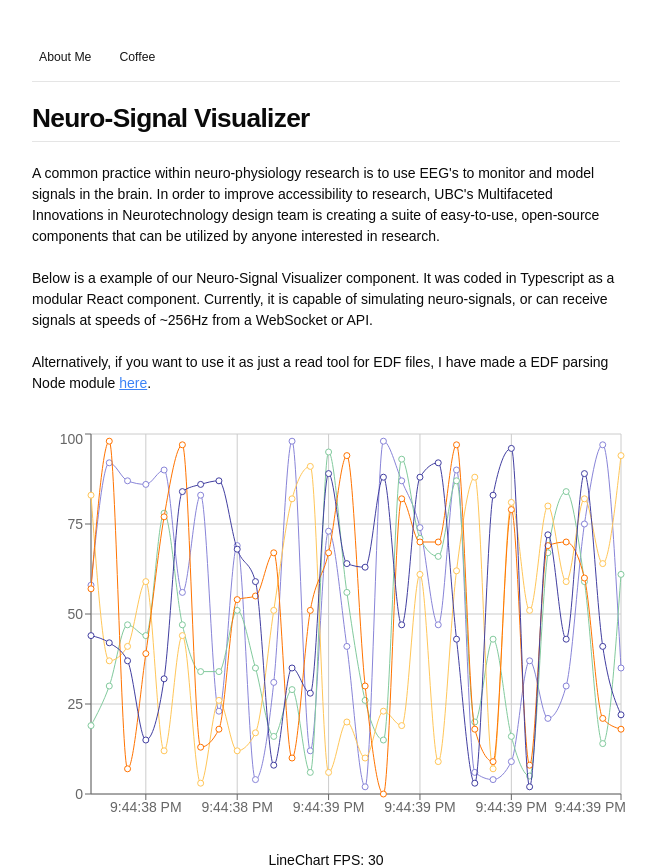
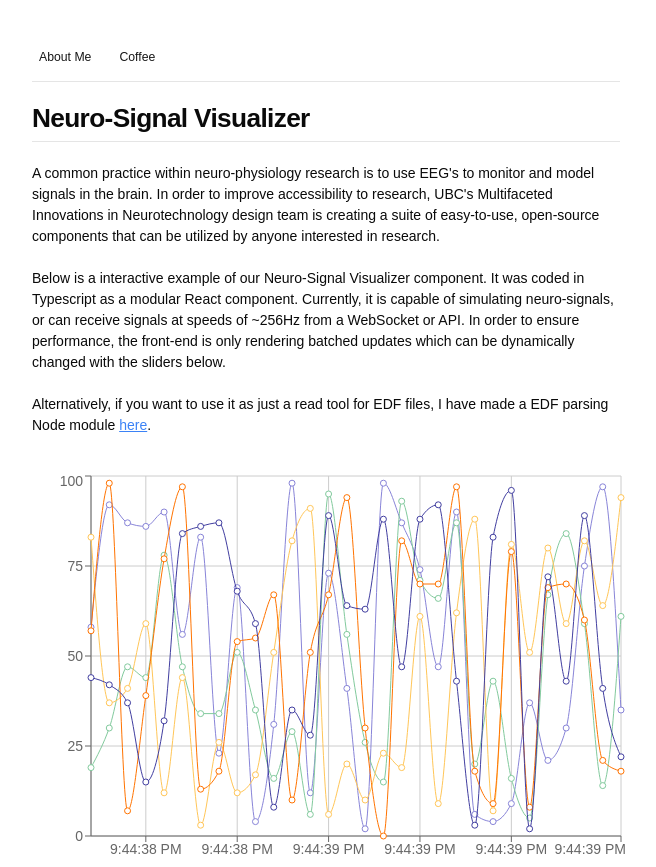
Before and after one commit to yood2/yood2.github.io, a Next.js app: page /neuro in a window 1280 px wide. Shown: the top 867 px of the page, without its empty margins (314-970 px from the left). Built offline with nearby package versions, Linux system fonts and the light colour scheme.

Commit message:
i forget

```diff
--- a/app/neuro/page.tsx
+++ b/app/neuro/page.tsx
@@ -18,10 +18,13 @@ export default function Neuro() {
                 anyone interested in research.
             </p>
             <p>
-                Below is a example of our Neuro-Signal Visualizer component. It
-                was coded in Typescript as a modular React component. Currently,
-                it is capable of simulating neuro-signals, or can receive
-                signals at speeds of ~256Hz from a WebSocket or API.
+                Below is a interactive example of our Neuro-Signal Visualizer
+                component. It was coded in Typescript as a modular React
+                component. Currently, it is capable of simulating neuro-signals,
+                or can receive signals at speeds of ~256Hz from a WebSocket or
+                API. In order to ensure performance, the front-end is only
+                rendering batched updates which can be dynamically changed with
+                the sliders below.
             </p>
             <p>
                 Alternatively, if you want to use it as just a read tool for EDF
--- a/app/page.tsx
+++ b/app/page.tsx
@@ -31,9 +31,9 @@ export default function Home() {
     return (
         <>
             <section id="about" className="space-y-4 py-4">
-                <h3 className="scroll-m-20 text-2xl font-semibold tracking-tight">
+                <h1 className="scroll-m-20 text-4xl font-extrabold tracking-tight lg:text-5xl">
                     Hi, I&apos;m Daniel! 👋
-                </h3>
+                </h1>
                 <Personal />
                 <p className="text-base sm:text-lg">
                     I am a student at the University of British Columbia doing a
--- a/components/project.tsx
+++ b/components/project.tsx
@@ -13,7 +13,7 @@ import Link from 'next/link';
 import Image from 'next/image';
 
 export interface ProjectProps {
-    image: string;
+    image?: string;
     title: string;
     desc: string;
     tags: string[];
@@ -59,7 +59,7 @@ export default function Project(props: ProjectProps) {
     return (
         <Card className="flex flex-col h-full">
             <CardHeader className="flex-grow">
-                <div className="aspect-video w-full relative mb-2">
+                {/* <div className="aspect-video w-full relative mb-2">
                     <Image
                         src={props.image}
                         alt={`Image for ${props.title}`}
@@ -67,7 +67,7 @@ export default function Project(props: ProjectProps) {
                         objectFit="cover"
                         className="rounded-md"
                     />
-                </div>
+                </div> */}
                 <CardTitle className="text-lg">{props.title}</CardTitle>
                 <CardDescription className="text-sm">
                     {props.desc}
```
